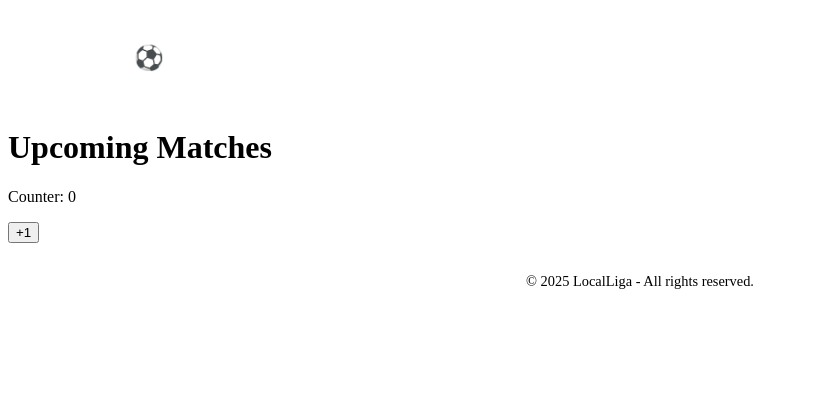
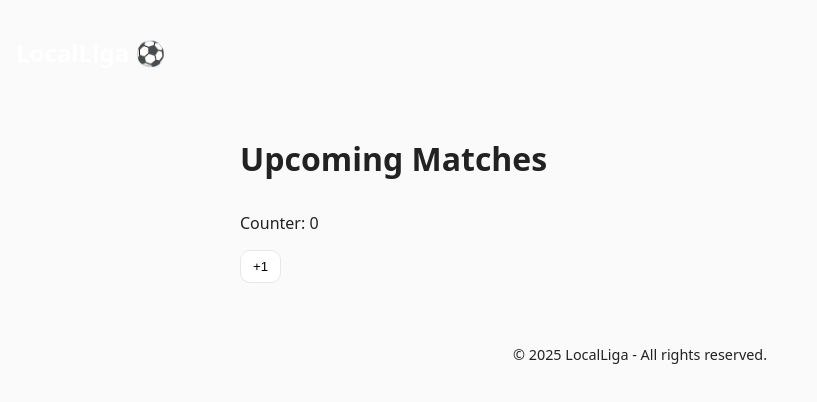
Before and after one commit to GeorgiApostolov/LocalLiga, a React (Vite) app: page / in a window 1280 px wide. Shown: the top 402 px of the page, without its empty margins (0-817 px from the left). Built offline with nearby package versions, Linux system fonts and the light colour scheme.

Commit message:
style: add global styles and card styling for components

```diff
--- a/src/main.jsx
+++ b/src/main.jsx
@@ -1,9 +1,6 @@
 import { StrictMode } from "react";
 import { createRoot } from "react-dom/client";
 import App from "./App.jsx";
+import "./styles/global.css";
 
-createRoot(document.getElementById("root")).render(
-  <StrictMode>
-    <App />
-  </StrictMode>
-);
+createRoot(document.getElementById("root")).render(<App />);
--- /dev/null
+++ b/src/styles/global.css
@@ -0,0 +1,48 @@
+html,
+body,
+#root {
+  height: 100%;
+}
+
+body {
+  margin: 0;
+  font-family: system-ui, Arial, sans-serif;
+  background: #fafafa;
+  color: #222;
+}
+
+main {
+  max-width: 800px;
+  margin: 2rem auto;
+  padding: 0 1rem;
+}
+
+h1 {
+  margin-bottom: 1rem;
+}
+
+.card {
+  border: 1px solid #e5e7eb;
+  border-radius: 12px;
+  padding: 1rem;
+  background: #fff;
+  margin-bottom: 1rem;
+  box-shadow: 0 1px 3px rgba(0, 0, 0, 0.08);
+}
+
+button {
+  padding: 0.5rem 0.75rem;
+  border-radius: 10px;
+  border: 1px solid #e5e7eb;
+  background: #fff;
+  cursor: pointer;
+  transition: 0.15s;
+}
+
+button:hover {
+  transform: translateY(-1px);
+}
+
+section {
+  margin-bottom: 2rem;
+}
```
